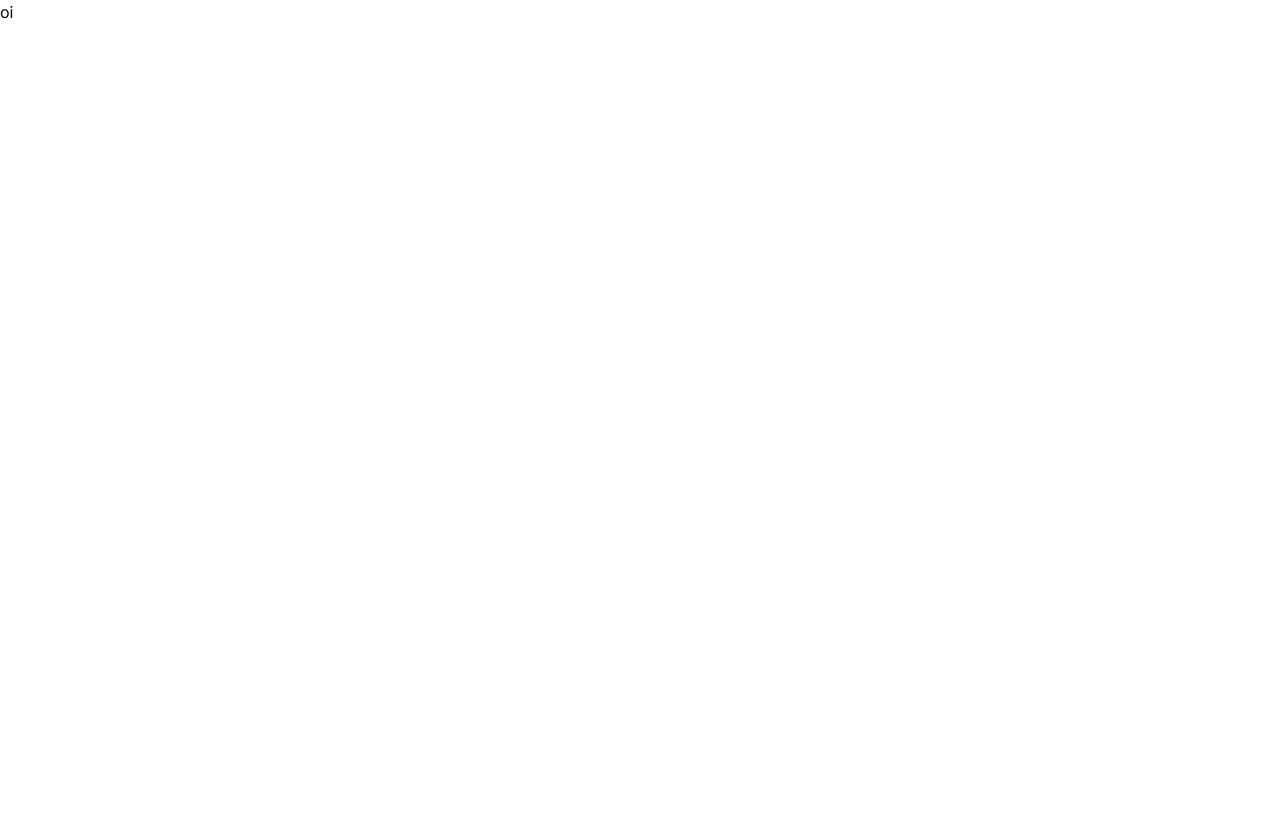
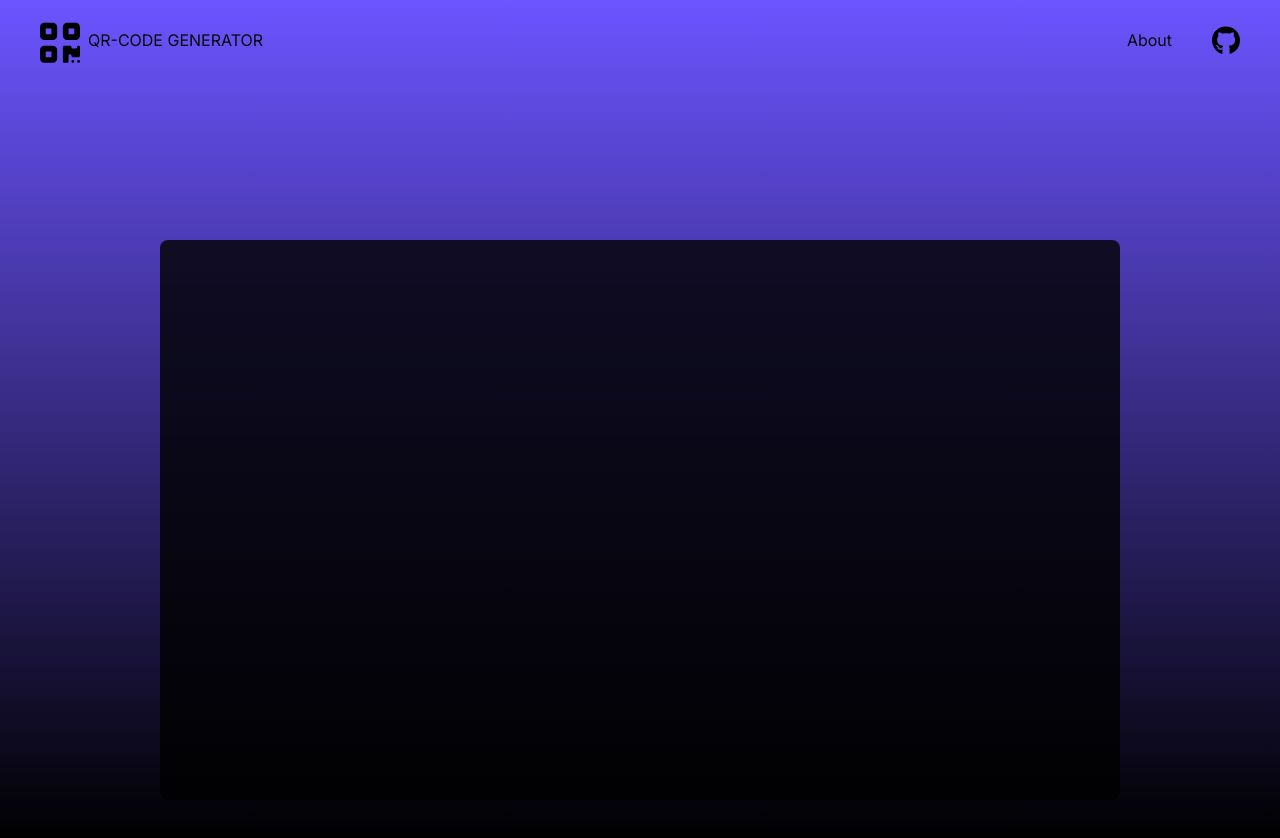
Before and after one commit to Acaj0/qr-code-test, a Next.js app: page / in a window 1280 px wide. Before the commit the page ends 800 px from the top, so only its background shows below. Built offline with nearby package versions, Linux system fonts and the light colour scheme.

Commit message:
Fundações

```diff
--- a/src/app/page.tsx
+++ b/src/app/page.tsx
@@ -1,7 +1,29 @@
 import Image from "next/image";
+import NavBar from "@/components/NavBar";
 
 export default function Home() {
   return (
-    <h1> oi </h1>
+    <div className="flex flex-col bg-gradient-to-t from-black to-[#6C54FF] bg-cover min-h-screen">
+      <div className="flex flex-row justify-between min-w-full h-10 items-center p-10">
+        <div className="flex flex-row gap-2 items-center">
+          <a className="w-10 h-10">
+            <svg xmlns="http://www.w3.org/2000/svg" viewBox="0 0 448 512">
+              {" "}
+              <path d="M0 80C0 53.5 21.5 32 48 32h96c26.5 0 48 21.5 48 48v96c0 26.5-21.5 48-48 48H48c-26.5 0-48-21.5-48-48V80zM64 96v64h64V96H64zM0 336c0-26.5 21.5-48 48-48h96c26.5 0 48 21.5 48 48v96c0 26.5-21.5 48-48 48H48c-26.5 0-48-21.5-48-48V336zm64 16v64h64V352H64zM304 32h96c26.5 0 48 21.5 48 48v96c0 26.5-21.5 48-48 48H304c-26.5 0-48-21.5-48-48V80c0-26.5 21.5-48 48-48zm80 64H320v64h64V96zM256 304c0-8.8 7.2-16 16-16h64c8.8 0 16 7.2 16 16s7.2 16 16 16h32c8.8 0 16-7.2 16-16s7.2-16 16-16s16 7.2 16 16v96c0 8.8-7.2 16-16 16H368c-8.8 0-16-7.2-16-16s-7.2-16-16-16s-16 7.2-16 16v64c0 8.8-7.2 16-16 16H272c-8.8 0-16-7.2-16-16V304zM368 480a16 16 0 1 1 0-32 16 16 0 1 1 0 32zm64 0a16 16 0 1 1 0-32 16 16 0 1 1 0 32z" />
+            </svg>{" "}
+          </a>
+          <a>QR-CODE GENERATOR</a>
+        </div>
+        <div className="flex flex-row justify-between items-center gap-10">
+          <a>About</a>
+          <a className="w-7 h-7"><svg xmlns="http://www.w3.org/2000/svg" viewBox="0 0 496 512"><path d="M165.9 397.4c0 2-2.3 3.6-5.2 3.6-3.3 .3-5.6-1.3-5.6-3.6 0-2 2.3-3.6 5.2-3.6 3-.3 5.6 1.3 5.6 3.6zm-31.1-4.5c-.7 2 1.3 4.3 4.3 4.9 2.6 1 5.6 0 6.2-2s-1.3-4.3-4.3-5.2c-2.6-.7-5.5 .3-6.2 2.3zm44.2-1.7c-2.9 .7-4.9 2.6-4.6 4.9 .3 2 2.9 3.3 5.9 2.6 2.9-.7 4.9-2.6 4.6-4.6-.3-1.9-3-3.2-5.9-2.9zM244.8 8C106.1 8 0 113.3 0 252c0 110.9 69.8 205.8 169.5 239.2 12.8 2.3 17.3-5.6 17.3-12.1 0-6.2-.3-40.4-.3-61.4 0 0-70 15-84.7-29.8 0 0-11.4-29.1-27.8-36.6 0 0-22.9-15.7 1.6-15.4 0 0 24.9 2 38.6 25.8 21.9 38.6 58.6 27.5 72.9 20.9 2.3-16 8.8-27.1 16-33.7-55.9-6.2-112.3-14.3-112.3-110.5 0-27.5 7.6-41.3 23.6-58.9-2.6-6.5-11.1-33.3 2.6-67.9 20.9-6.5 69 27 69 27 20-5.6 41.5-8.5 62.8-8.5s42.8 2.9 62.8 8.5c0 0 48.1-33.6 69-27 13.7 34.7 5.2 61.4 2.6 67.9 16 17.7 25.8 31.5 25.8 58.9 0 96.5-58.9 104.2-114.8 110.5 9.2 7.9 17 22.9 17 46.4 0 33.7-.3 75.4-.3 83.6 0 6.5 4.6 14.4 17.3 12.1C428.2 457.8 496 362.9 496 252 496 113.3 383.5 8 244.8 8zM97.2 352.9c-1.3 1-1 3.3 .7 5.2 1.6 1.6 3.9 2.3 5.2 1 1.3-1 1-3.3-.7-5.2-1.6-1.6-3.9-2.3-5.2-1zm-10.8-8.1c-.7 1.3 .3 2.9 2.3 3.9 1.6 1 3.6 .7 4.3-.7 .7-1.3-.3-2.9-2.3-3.9-2-.6-3.6-.3-4.3 .7zm32.4 35.6c-1.6 1.3-1 4.3 1.3 6.2 2.3 2.3 5.2 2.6 6.5 1 1.3-1.3 .7-4.3-1.3-6.2-2.2-2.3-5.2-2.6-6.5-1zm-11.4-14.7c-1.6 1-1.6 3.6 0 5.9 1.6 2.3 4.3 3.3 5.6 2.3 1.6-1.3 1.6-3.9 0-6.2-1.4-2.3-4-3.3-5.6-2z"/></svg></a>
+        </div>
+      </div>
+      <div className="flex bg-black/0 h-[600px] mt-40 text-white justify-center flex-row pb-10 px-40">
+        <div className="bg-black/80 rounded-lg w-[1000px]">
+
+        </div>
+      </div>
+    </div>
   );
 }
--- /dev/null
+++ b/src/components/NavBar.tsx
@@ -0,0 +1,10 @@
+
+
+export default function NavBar (){
+    return(
+        <div>
+            <h1>oi oi oi </h1>
+        </div>
+
+    )
+}
```
